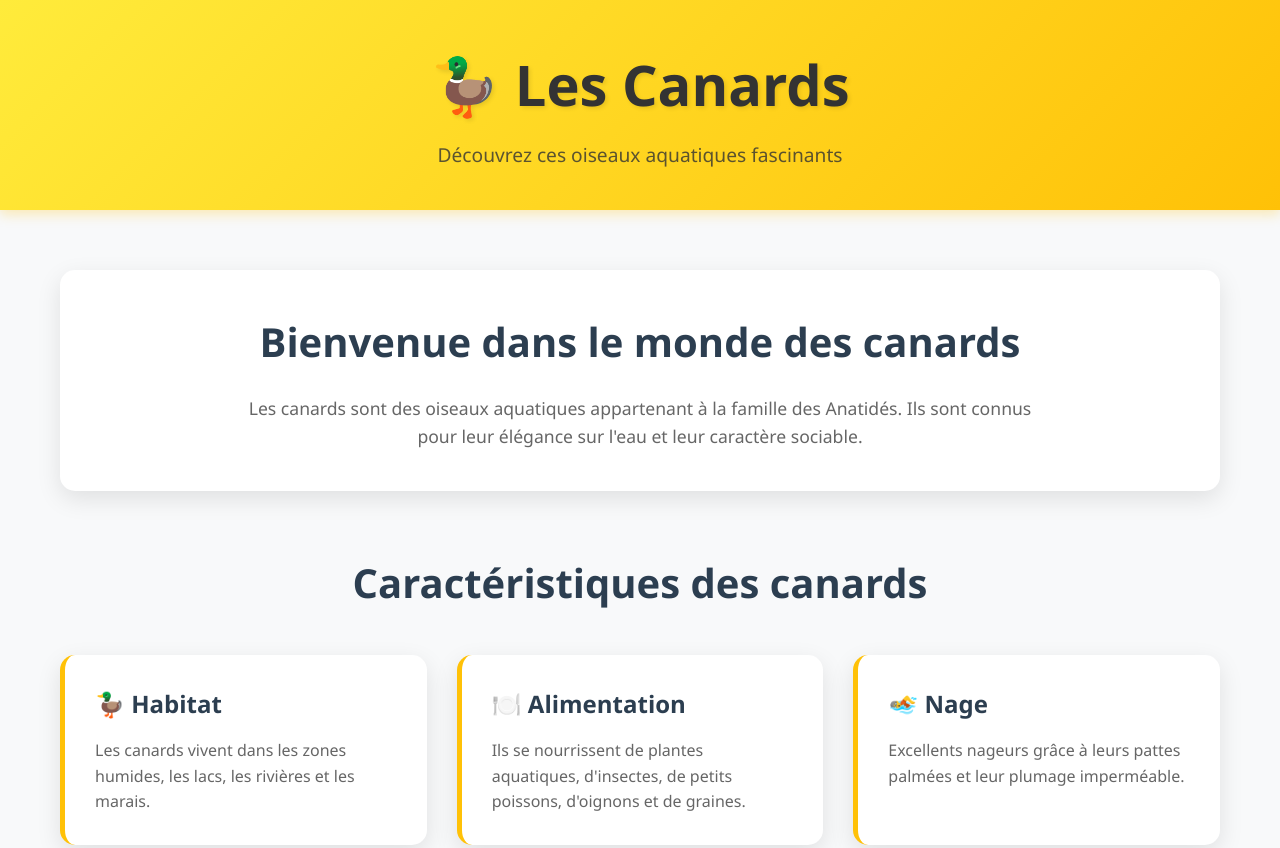
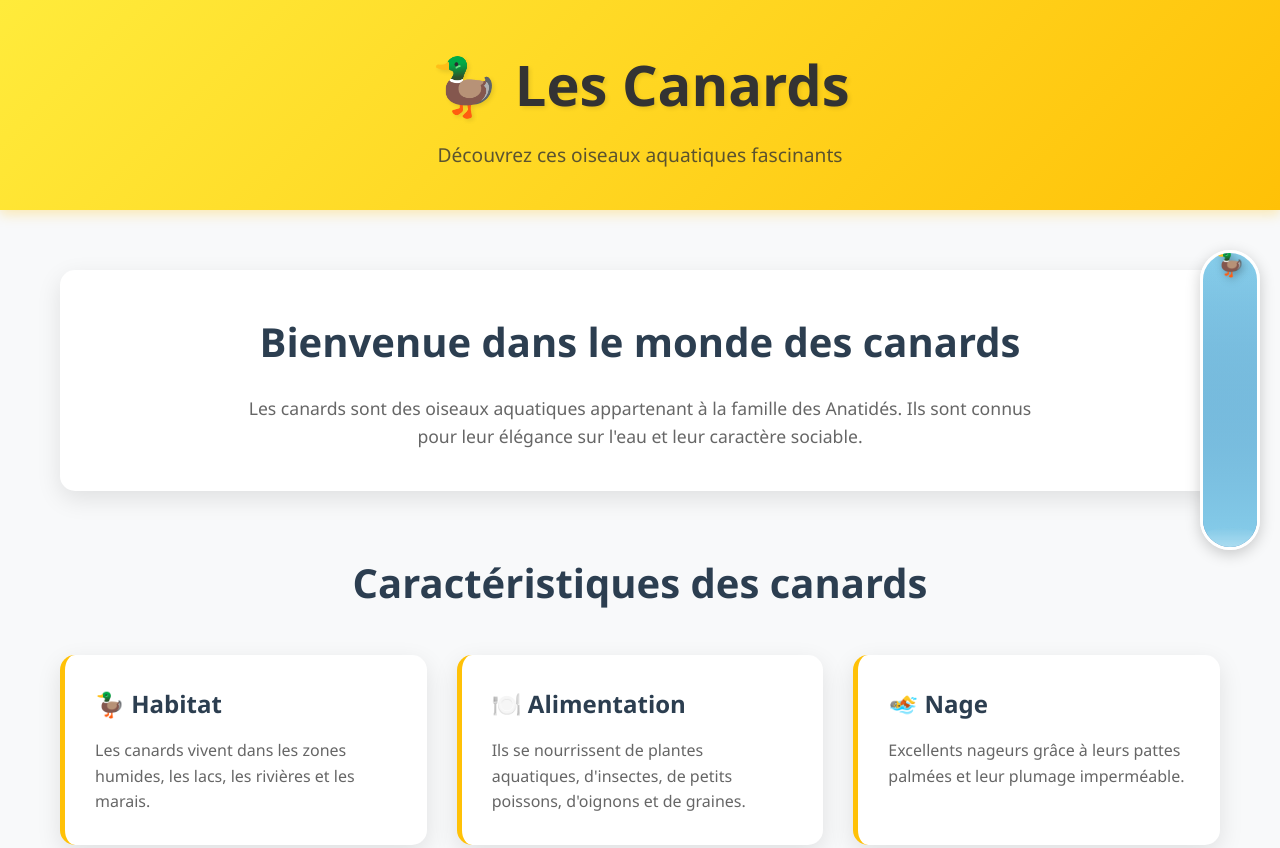
Before and after one commit to SeyaSix/coincoin, a plain HTML site: page index.html in a window 1280 px wide. Shown: the top 848 px of the page. Drawn offline with Linux system fonts and the light colour scheme.

Commit message:
full complete

```diff
--- a/index.html
+++ b/index.html
@@ -15,6 +15,18 @@
 </head>
 <body>
     <!-- Corps principal du document HTML -->
+
+    <!-- Barre de scroll personnalisée avec canard -->
+    <div class="custom-scrollbar">
+        <!-- Conteneur de la barre de scroll personnalisée -->
+        <div class="water-column">
+            <!-- Colonne d'eau qui monte et descend -->
+            <div class="water-wave"></div>
+            <!-- Effet de vague sur l'eau -->
+        </div>
+        <div class="duck-scroll">🦆</div>
+        <!-- Canard qui flotte sur l'eau -->
+    </div>
 
     <!-- En-tête principal avec couleur jaune canari -->
     <header class="header">
@@ -144,5 +156,9 @@
         </div>
     </footer>
 
+    <!-- Lien vers le fichier JavaScript externe -->
+    <script src="script.js"></script>
+    <!-- Script pour la barre de scroll personnalisée avec le canard -->
+
 </body>
 </html>
--- /dev/null
+++ b/script.js
@@ -0,0 +1,53 @@
+// ===== SCRIPT POUR LA BARRE DE SCROLL PERSONNALISÉE AVEC CANARD =====
+
+// Récupération des éléments DOM
+const customScrollbar = document.querySelector('.custom-scrollbar');
+const waterColumn = document.querySelector('.water-column');
+const duckScroll = document.querySelector('.duck-scroll');
+
+// Fonction pour mettre à jour la position du canard et de l'eau
+function updateScrollPosition() {
+    // Calcul du pourcentage de scroll (0 à 100)
+    const scrollTop = window.pageYOffset || document.documentElement.scrollTop;
+    const scrollHeight = document.documentElement.scrollHeight - window.innerHeight;
+    const scrollPercentage = Math.min((scrollTop / scrollHeight) * 100, 100);
+
+    // Calcul de la hauteur de l'eau (inverse du scroll pour que l'eau monte quand on descend)
+    const waterHeight = 100 - scrollPercentage;
+
+    // Mise à jour de la hauteur de la colonne d'eau
+    waterColumn.style.height = waterHeight + '%';
+
+    // Calcul de la position du canard (il doit flotter sur l'eau)
+    const duckPosition = Math.max(waterHeight - 10, 5); // Le canard flotte 10% au-dessus de l'eau, minimum 5%
+
+    // Mise à jour de la position du canard
+    duckScroll.style.bottom = duckPosition + '%';
+
+    // Effet visuel : changement de couleur de l'eau selon la profondeur
+    const waterOpacity = Math.max(0.3, waterHeight / 100);
+    waterColumn.style.background = `linear-gradient(to bottom, transparent, rgba(135, 206, 235, ${waterOpacity}))`;
+}
+
+// Fonction d'initialisation
+function initCustomScrollbar() {
+    // Vérification que tous les éléments nécessaires existent
+    if (!customScrollbar || !waterColumn || !duckScroll) {
+        console.error('Éléments de la barre de scroll personnalisée non trouvés');
+        return;
+    }
+
+    // Écouteur d'événement pour le scroll
+    window.addEventListener('scroll', updateScrollPosition);
+
+    // Initialisation au chargement de la page
+    updateScrollPosition();
+
+    console.log('Barre de scroll personnalisée initialisée avec succès ! 🦆');
+}
+
+// Attendre que le DOM soit complètement chargé
+document.addEventListener('DOMContentLoaded', initCustomScrollbar);
+
+// Écouteur d'événement pour le redimensionnement de la fenêtre
+window.addEventListener('resize', updateScrollPosition);
--- a/style.css
+++ b/style.css
@@ -10,6 +10,113 @@ body {
     line-height: 1.6; /* Espacement entre les lignes pour une meilleure lisibilité */
     color: #333; /* Couleur de texte gris foncé */
     background-color: #f8f9fa; /* Couleur de fond gris très clair */
+    scrollbar-width: none; /* Masque la barre de scroll sur Firefox */
+    -ms-overflow-style: none; /* Masque la barre de scroll sur Internet Explorer */
+}
+
+/* Masque la barre de scroll sur Webkit (Chrome, Safari, Edge) */
+body::-webkit-scrollbar {
+    display: none; /* Cache la barre de scroll par défaut */
+}
+
+/* Conteneur de la barre de scroll personnalisée */
+.custom-scrollbar {
+    position: fixed; /* Position fixe pour rester visible */
+    right: 20px; /* Position à droite de l'écran */
+    top: 50%; /* Centre verticalement */
+    transform: translateY(-50%); /* Ajuste le centrage */
+    width: 60px; /* Largeur de la barre de scroll */
+    height: 300px; /* Hauteur de la barre de scroll */
+    background: linear-gradient(to bottom, #87CEEB, #4682B4); /* Dégradé bleu pour l'eau */
+    border-radius: 30px; /* Coins arrondis pour un look moderne */
+    box-shadow: 0 4px 15px rgba(0, 0, 0, 0.2); /* Ombre portée */
+    z-index: 1000; /* Place au-dessus de tout le contenu */
+    overflow: hidden; /* Cache le contenu qui dépasse */
+    border: 3px solid #fff; /* Bordure blanche */
+}
+
+/* Colonne d'eau */
+.water-column {
+    position: absolute; /* Position absolue dans le conteneur */
+    bottom: 0; /* Commence en bas */
+    left: 0; /* Aligné à gauche */
+    width: 100%; /* Largeur complète */
+    height: 100%; /* Hauteur complète */
+    background: linear-gradient(to bottom, transparent, rgba(135, 206, 235, 0.8)); /* Dégradé d'eau */
+    transition: height 0.3s ease; /* Animation fluide pour le changement de hauteur */
+}
+
+/* Canard flottant */
+.duck-scroll {
+    position: absolute; /* Position absolue dans le conteneur */
+    left: 50%; /* Centre horizontalement */
+    transform: translateX(-50%); /* Ajuste le centrage */
+    font-size: 24px; /* Taille de l'emoji canard */
+    transition: bottom 0.3s ease; /* Animation fluide pour le mouvement */
+    z-index: 2; /* Place au-dessus de l'eau */
+    filter: drop-shadow(2px 2px 4px rgba(0, 0, 0, 0.3)); /* Ombre portée sur le canard */
+}
+
+/* Effet de vague sur l'eau */
+.water-wave {
+    position: absolute; /* Position absolue */
+    bottom: 0; /* En bas de la colonne d'eau */
+    left: 0; /* Aligné à gauche */
+    width: 100%; /* Largeur complète */
+    height: 20px; /* Hauteur de la vague */
+    background: linear-gradient(to top, rgba(255, 255, 255, 0.3), transparent); /* Effet de vague */
+    border-radius: 50% 50% 0 0; /* Forme de vague */
+    animation: wave 2s ease-in-out infinite; /* Animation de vague continue */
+}
+
+@keyframes wave {
+    0%, 100% {
+        transform: translateX(0) scaleY(1); /* Position normale */
+    }
+    50% {
+        transform: translateX(5px) scaleY(1.2); /* Mouvement de vague */
+    }
+}
+
+/* Indicateur de position */
+.scroll-indicator {
+    position: absolute; /* Position absolue */
+    top: 10px; /* En haut du conteneur */
+    left: 50%; /* Centre horizontalement */
+    transform: translateX(-50%); /* Ajuste le centrage */
+    font-size: 12px; /* Petite taille de police */
+    color: #fff; /* Texte blanc */
+    background: rgba(0, 0, 0, 0.5); /* Fond semi-transparent */
+    padding: 2px 6px; /* Espacement interne */
+    border-radius: 10px; /* Coins arrondis */
+    z-index: 3; /* Place au-dessus de tout */
+}
+
+/* Animation de flottement du canard */
+@keyframes float {
+    0%, 100% {
+        transform: translateX(-50%) translateY(0px); /* Position normale */
+    }
+    50% {
+        transform: translateX(-50%) translateY(-3px); /* Légère élévation */
+    }
+}
+
+.duck-scroll {
+    animation: float 2s ease-in-out infinite; /* Animation de flottement continue */
+}
+
+/* Responsive pour la barre de scroll */
+@media (max-width: 768px) {
+    .custom-scrollbar {
+        right: 10px; /* Plus proche du bord sur mobile */
+        width: 50px; /* Largeur réduite sur mobile */
+        height: 250px; /* Hauteur réduite sur mobile */
+    }
+
+    .duck-scroll {
+        font-size: 20px; /* Taille réduite sur mobile */
+    }
 }
 
 .container {
```
